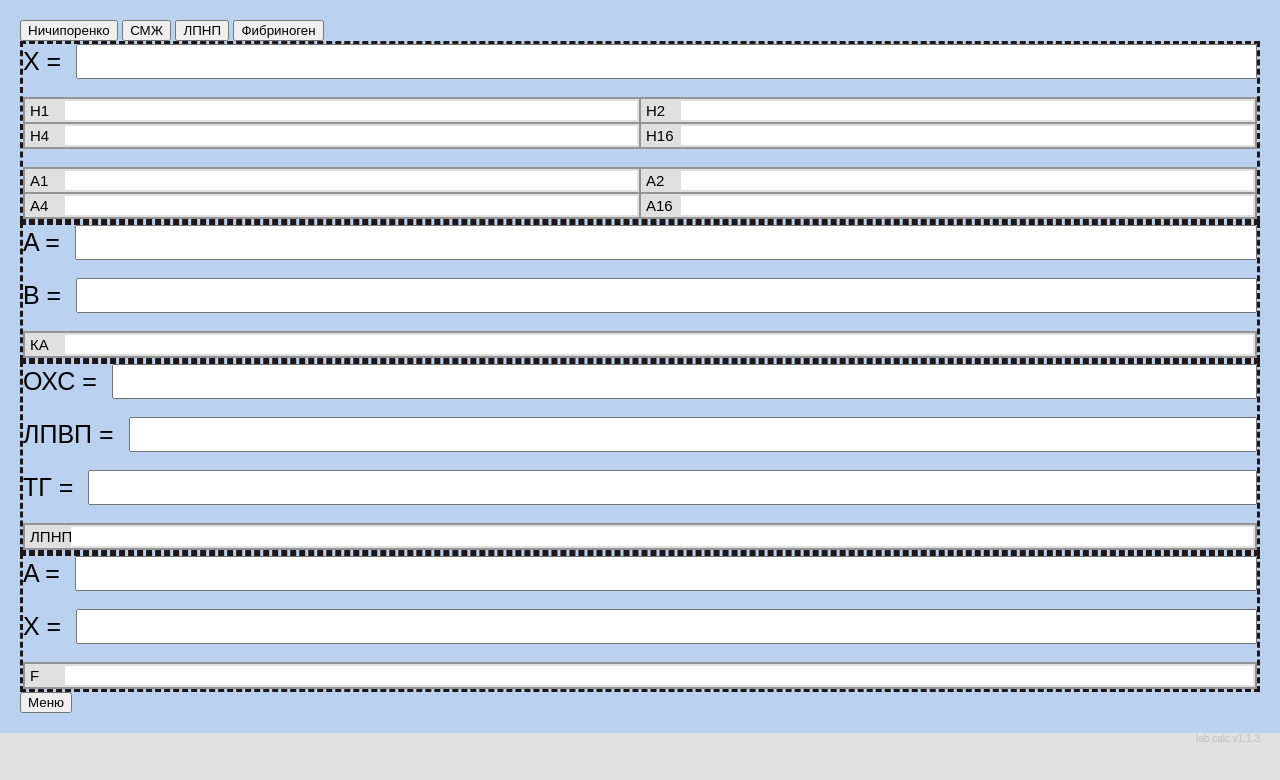
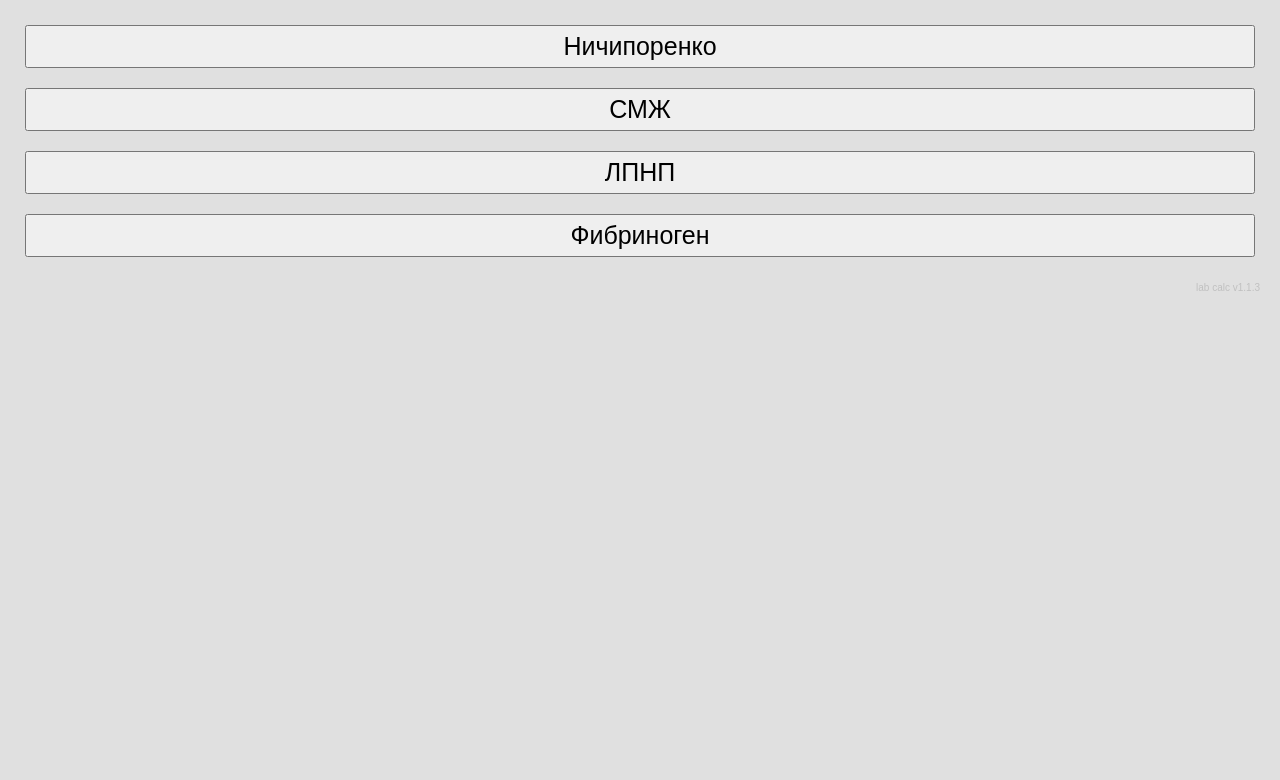
Before and after one commit to Alex-1701/lab_calc, a website: page public/index.html in a window 1280 px wide. Drawn offline with Linux system fonts and the light colour scheme.

Commit message:
add several pages

```diff
--- a/public/index.html
+++ b/public/index.html
@@ -14,14 +14,16 @@
 <body>
 
   <div class="content">
-    <!-- Меню  -->
-    <div>
-      <button onclick="visibilityState.setNichiporenko()">Ничипоренко</button>
-      <button onclick="visibilityState.setSMG()">СМЖ</button>
-      <button onclick="visibilityState.setLPNP()">ЛПНП</button>
-      <button onclick="visibilityState.setFibrinogen()">Фибриноген</button>
+
+    <!--  Меню  -->
+    <div id="menu">
+      <button onclick="menuState.showNichiporenko()">Ничипоренко</button>
+      <button onclick="menuState.showSMG()">СМЖ</button>
+      <button onclick="menuState.showLPNP()">ЛПНП</button>
+      <button onclick="menuState.showFibrinogen()">Фибриноген</button>
     </div>
     <!--  *********************  -->
+
 
     <!--  Ничипоренко  -->
     <div class="calculator" id="Nichiporenko_calculator">
@@ -144,6 +146,7 @@
     </div>
     <!--  *********************  -->
 
+
     <!--  Фибриноген  -->
     <div class="calculator" id="Fibrinogen_calculator">
       <div class="input_param">
@@ -168,9 +171,10 @@
     <!--  *********************  -->
 
 
-    <div>
-      <button onclick="visibilityState.setMenu()">Меню</button>
-    </div>
+    <!--  Кнопка назад  -->
+    <button onclick="menuState.showMenu()" id="menu_button">Меню</button>
+    <!--  *********************  -->
+
   </div>
 
   <a class="version" href="https://github.com/Alex-1701/lab_calc" target="_blank">
--- a/public/index.js
+++ b/public/index.js
@@ -1,33 +1,54 @@
-const redraw = () => {
+const menuState = {
+  menu: "menu",
+  Nichiporenko: "Nichiporenko_calculator",
+  SMG: "SMG_calculator",
+  LPNP: "LPNP_calculator",
+  Fibrinogen: "Fibrinogen_calculator",
+  menuButton: "menu_button",
 
-}
-
-const visibilityState = {
-  menu: true,
-  Nichiporenko: false,
-  SMG: false,
-  LPNP: false,
-  Fibrinogen: false,
-
-  setNichiporenko: () => {
-    this.Nichiporenko = true;
+  showNichiporenko() {
+    document.getElementById(this.Nichiporenko).style.display = "flex";
+    this.hideMenu();
   },
 
-  setSMG: () => {
-    this.SMG = true;
+  showSMG() {
+    document.getElementById(this.SMG).style.display = "flex";
+    this.hideMenu();
   },
 
-  setLPNP: () => {
-    this.LPNP = true;
+  showLPNP() {
+    document.getElementById(this.LPNP).style.display = "flex";
+    this.hideMenu();
   },
 
-  setFibrinogen: () => {
-    this.Fibrinogen = true;
+  showFibrinogen() {
+    document.getElementById(this.Fibrinogen).style.display = "flex";
+    this.hideMenu();
   },
 
-  setMenu: () => {
-    this.menu = true;
+  hideMenu() {
+    document.getElementById(this.menuButton).style.display = "flex";
+    document.getElementById(this.menu).style.display = "none";
   },
+
+  showMenu() {
+    document.getElementById(this.Nichiporenko).style.display = "none";
+    document.getElementById(this.SMG).style.display = "none";
+    document.getElementById(this.LPNP).style.display = "none";
+    document.getElementById(this.Fibrinogen).style.display = "none";
+    document.getElementById(this.menu).style.display = "flex";
+    document.getElementById(this.menuButton).style.display = "none";
+
+    this.clearAllInputs();
+  },
+
+  clearAllInputs() {
+    const inputs = document.getElementsByTagName("input");
+
+    for (const input of inputs) {
+      input.value = "";
+    }
+  }
 }
 
 // Ничипоренко
--- a/public/style.css
+++ b/public/style.css
@@ -13,11 +13,11 @@ body {
 }
 
 .content {
-    /*background: #e0e0e0;*/
-    background: #bad1ef;
+    background: #e0e0e0;
+    /* background: #bad1ef; */
     display: flex;
     flex-direction: column;
-    /*row-gap: 18px;*/
+    row-gap: 40px;
     padding: 20px;
 }
 
@@ -49,7 +49,7 @@ body {
     margin-top: auto;
     margin-bottom: auto;
     display: block;
-    min-width: 35px;
+    min-width: 45px;
     margin-left: 3px;
 }
 
@@ -84,8 +84,26 @@ td {
 }
 
 .calculator {
-    border: 3px dashed #1f1717;
+    flex-direction: column;
+    row-gap: 18px;
+    display: none;
+}
+
+#menu {
     display: flex;
     flex-direction: column;
-    row-gap: 18px;
+    row-gap: 20px;
+    padding: 5px;
 }
+
+#menu > button {
+    font-size: 25px;
+    padding: 5px;
+}
+
+#menu_button {
+    display: none;
+    font-size: 25px;
+    padding: 5px;
+    justify-content: center;
+}
```
